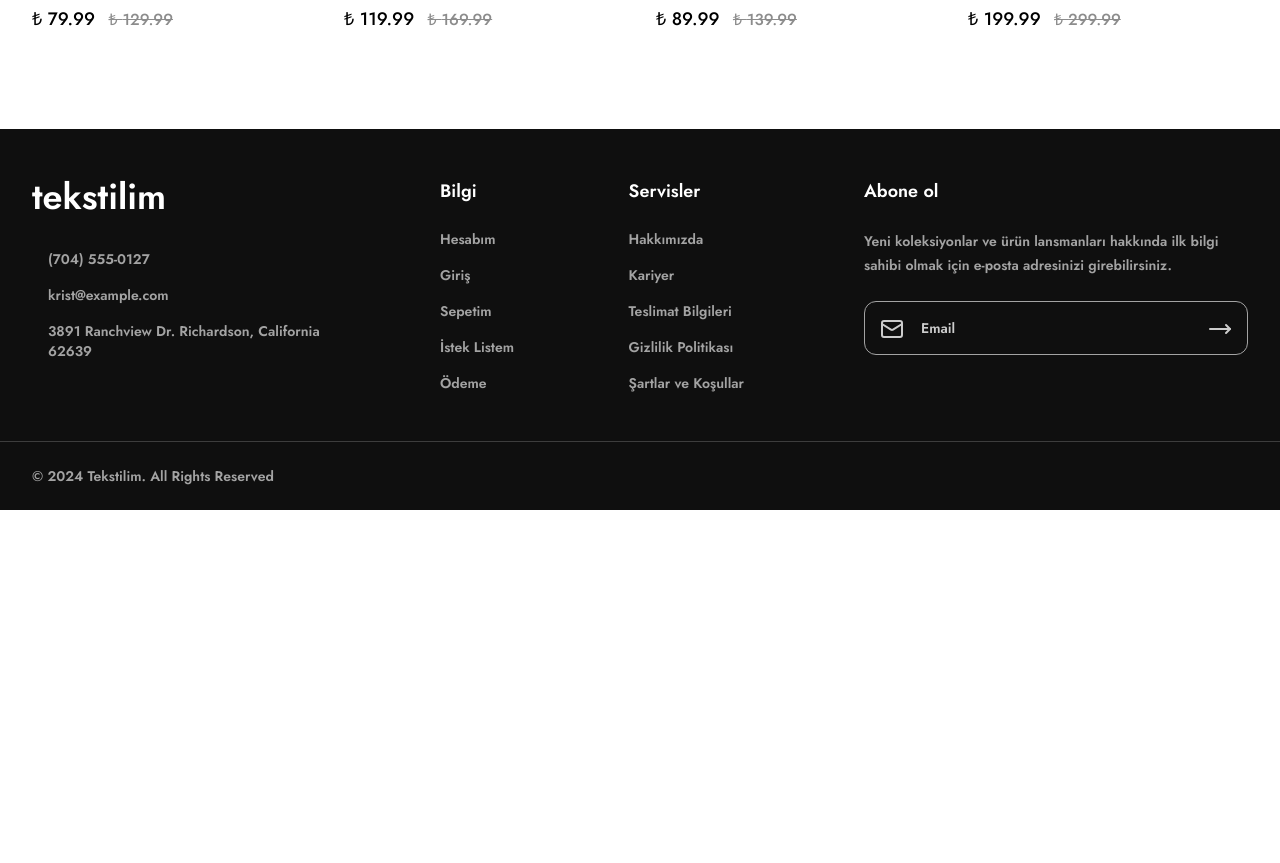
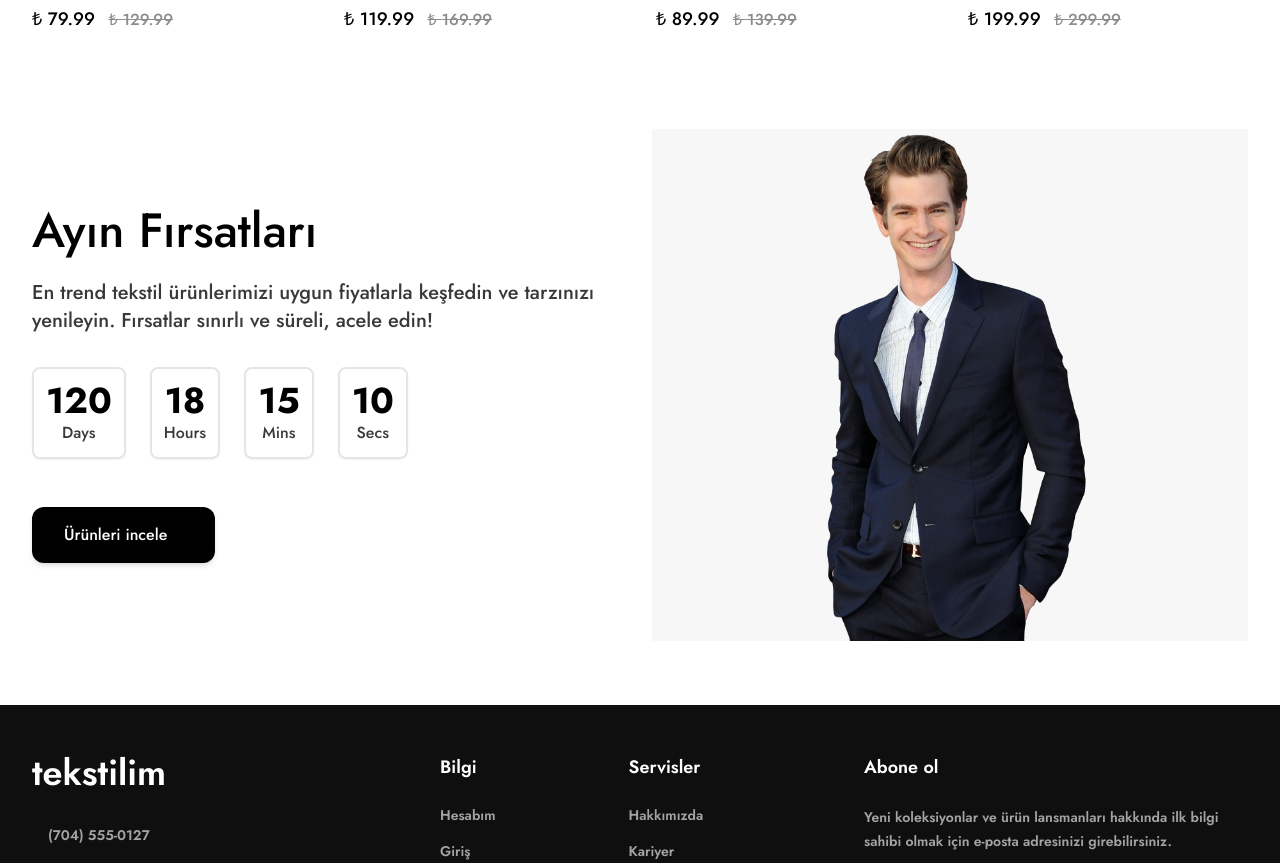
Before and after one commit to yusuf-ad/tekstilim, a Next.js app in the folder frontend/: page / in a window 1280 px wide. Shown: the part 2100-2963 px from the top of the page. Before the commit the page ends 2610 px from the top, so only its background shows below. Built offline with nearby package versions, Linux system fonts and the light colour scheme.

Commit message:
DealsOfMonth sectionı ekledim

```diff
--- a/frontend/app/page.tsx
+++ b/frontend/app/page.tsx
@@ -1,4 +1,5 @@
 import BestSellers from "@/components/layout/BestSellers";
+import DealsOfMonth from "@/components/layout/home/DealsOfMonth";
 import Hero from "@/components/layout/home/Hero";
 import HomeCategories from "@/components/layout/home/HomeCategories";
 
@@ -10,6 +11,8 @@ function Home() {
       <HomeCategories />
 
       <BestSellers />
+
+      <DealsOfMonth />
     </>
   );
 }
--- /dev/null
+++ b/frontend/components/layout/home/DealsOfMonth.tsx
@@ -0,0 +1,43 @@
+import Button from "@/components/Button";
+
+function CountdownItem({ value, label }: { value: string; label: string }) {
+  return (
+    <div className="flex flex-col items-center rounded-lg border-2 border-gray-20 p-3 shadow-sm">
+      <span className="text-4xl font-bold text-dark-500">{value}</span>
+      <span className="font-medium text-primary-600">{label}</span>
+    </div>
+  );
+}
+
+function DealsOfMonth() {
+  return (
+    <section className="custom-container mb-16 flex max-h-[512px] gap-6 px-8">
+      <div className="w-full flex-1">
+        <div className="flex h-full flex-col items-start justify-center">
+          <h2 className="mb-6 text-5xl font-medium text-dark-500">
+            Ayın Fırsatları
+          </h2>
+          <p className="mb-8 text-xl font-medium text-primary-600">
+            En trend tekstil ürünlerimizi uygun fiyatlarla keşfedin ve tarzınızı
+            yenileyin. Fırsatlar sınırlı ve süreli, acele edin!
+          </p>
+
+          <div className="mb-12 flex gap-6">
+            <CountdownItem value="120" label="Days" />
+            <CountdownItem value="18" label="Hours" />
+            <CountdownItem value="15" label="Mins" />
+            <CountdownItem value="10" label="Secs" />
+          </div>
+
+          <Button className="flex items-center gap-4 font-medium">
+            <p>Ürünleri incele</p>
+            <i className="fa-solid fa-arrow-right mt-1"></i>
+          </Button>
+        </div>
+      </div>
+      <div className="aspect-square w-full flex-1 bg-gray-5 bg-[url('/assets/man.png')] bg-cover bg-center"></div>
+    </section>
+  );
+}
+
+export default DealsOfMonth;
```
